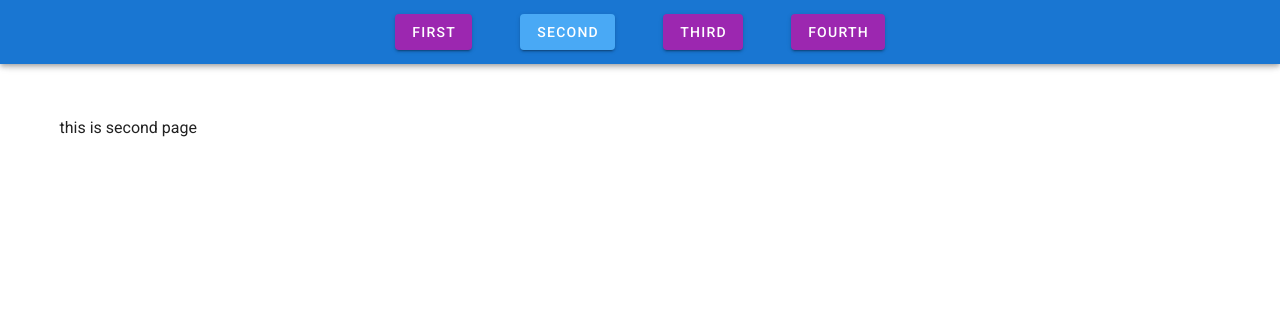
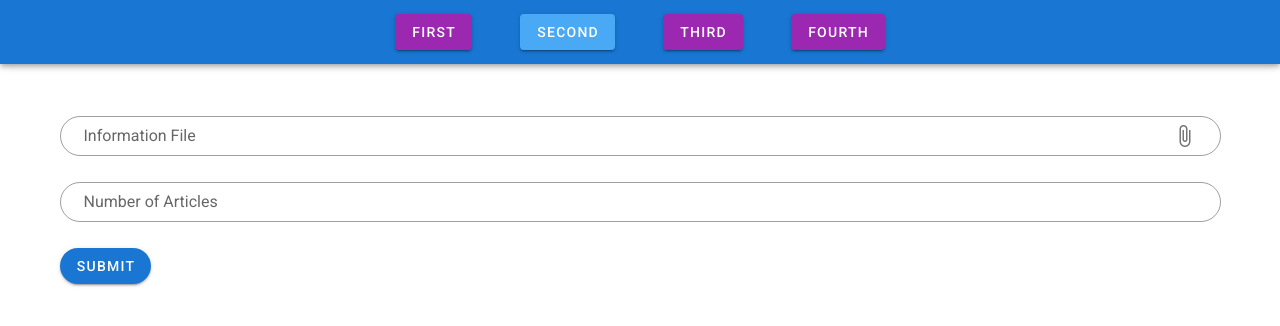
Before and after one commit to ShAlireza/MIR-Project-Front, a Vue app: page /2 in a window 1280 px wide. Shown: the top 326 px of the page. Built offline with nearby package versions, Linux system fonts and the light colour scheme.

Commit message:
second page done

```diff
--- a/src/views/second.vue
+++ b/src/views/second.vue
@@ -1,5 +1,39 @@
 <template>
   <v-container>
-    this is second page
+      <v-file-input
+          outlined
+          dense
+          rounded
+          label="Information File"
+          accept=".json"
+          show-size
+          v-model="infoFile"
+          append-icon="mdi-paperclip"
+          prepend-icon=""
+        />
+    <v-text-field
+      label="Number of Articles"
+      outlined
+      dense
+      rounded
+      autocomplete="off"
+      v-model="alfa"
+      type="number"
+    ></v-text-field>
+
+    <v-btn color="primary" rounded>submit</v-btn>
   </v-container>
 </template>
+
+<script>
+export default {
+  data() {
+    return {
+      infoFile:null,
+      alfa: "",
+    };
+  },
+  methods: {
+  },
+};
+</script>
```
